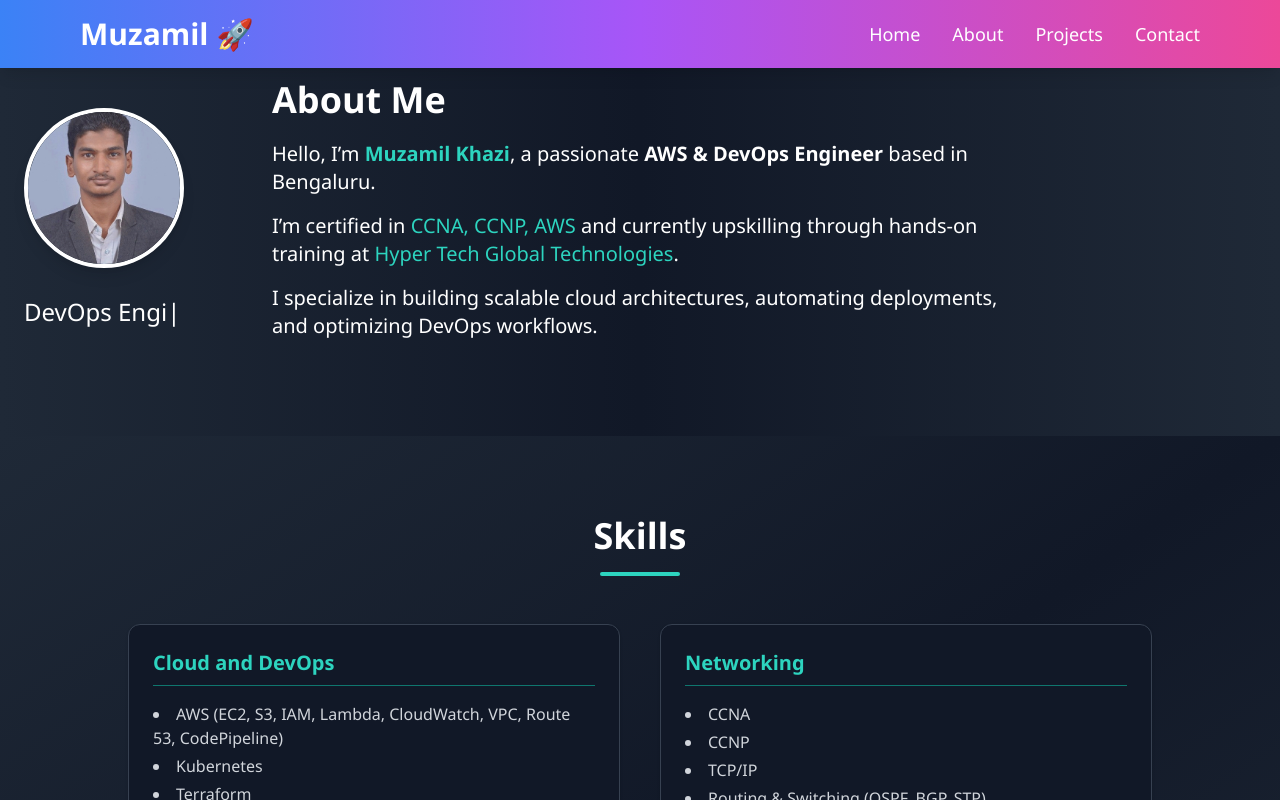
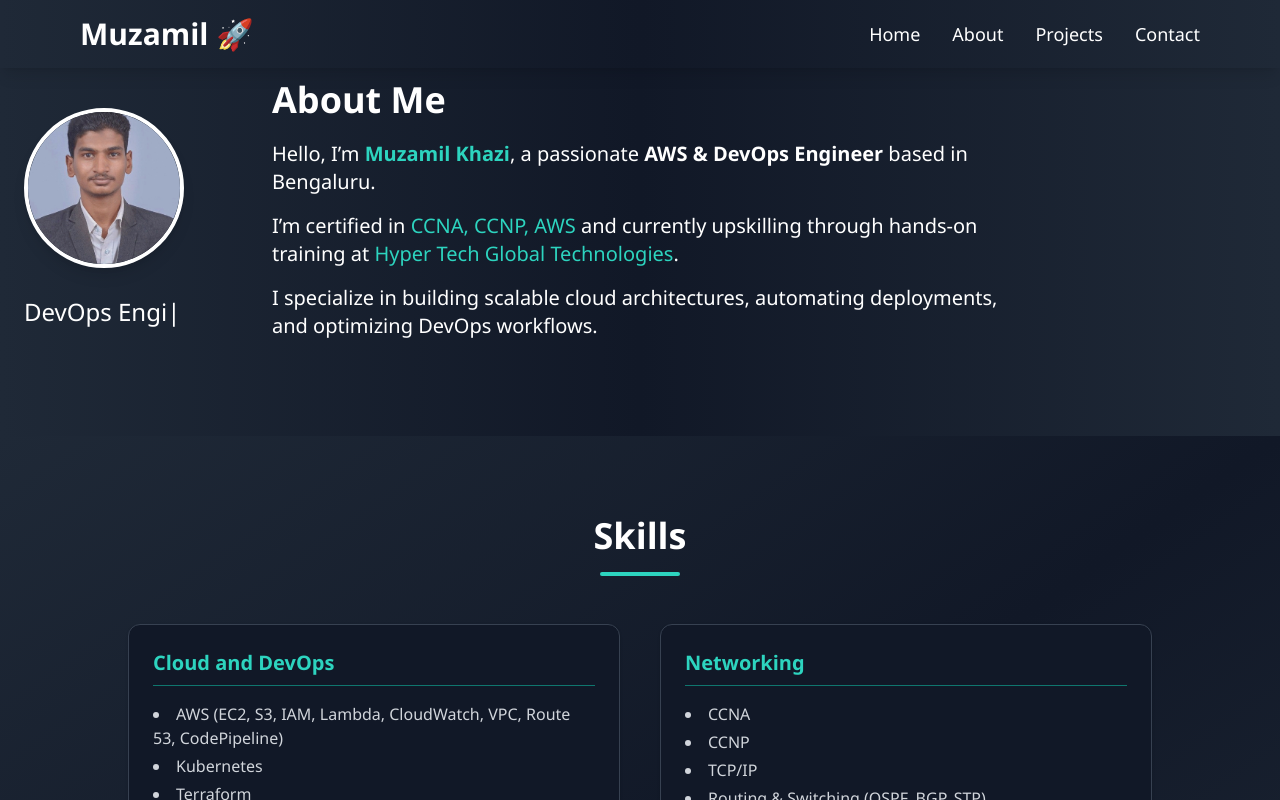
Before and after one commit to Muzzu9655/aws-devops-portfolio, a React (Create React App) app: page / in a window 1280 px wide. Shown: the top 800 px of the page. Built offline with nearby package versions, Linux system fonts and the light colour scheme.

Commit message:
Update Navbar.js

```diff
--- a/src/components/Navbar.js
+++ b/src/components/Navbar.js
@@ -6,7 +6,7 @@ function Navbar() {
   const toggleMenu = () => setIsOpen(!isOpen);
 
   return (
-    <nav className="bg-gradient-to-r from-blue-500 via-purple-500 to-pink-500 shadow-lg fixed w-full top-0 left-0 z-50">
+    <nav className="bg-gradient-to-r from-gray-800 via-gray-900 to-gray-800 shadow-lg fixed w-full top-0 left-0 z-50">
       <div className="max-w-6xl mx-auto px-4 py-4 flex justify-between items-center">
         <div className="text-3xl font-extrabold text-white">
           Muzamil 🚀
@@ -37,7 +37,7 @@ function Navbar() {
 
       {/* Mobile menu items */}
       {isOpen && (
-        <div className="md:hidden px-4 pt-2 pb-4 space-y-4 bg-gradient-to-b from-blue-500 via-purple-500 to-pink-500">
+        <div className="md:hidden px-4 pt-2 pb-4 space-y-4 bg-gradient-to-b from-gray-800 via-gray-900 to-gray-800">
           <a href="#home" className="block text-white hover:text-yellow-300 text-lg transition duration-300">Home</a>
           <a href="#about" className="block text-white hover:text-yellow-300 text-lg transition duration-300">About</a>
           <a href="#projects" className="block text-white hover:text-yellow-300 text-lg transition duration-300">Projects</a>
```
